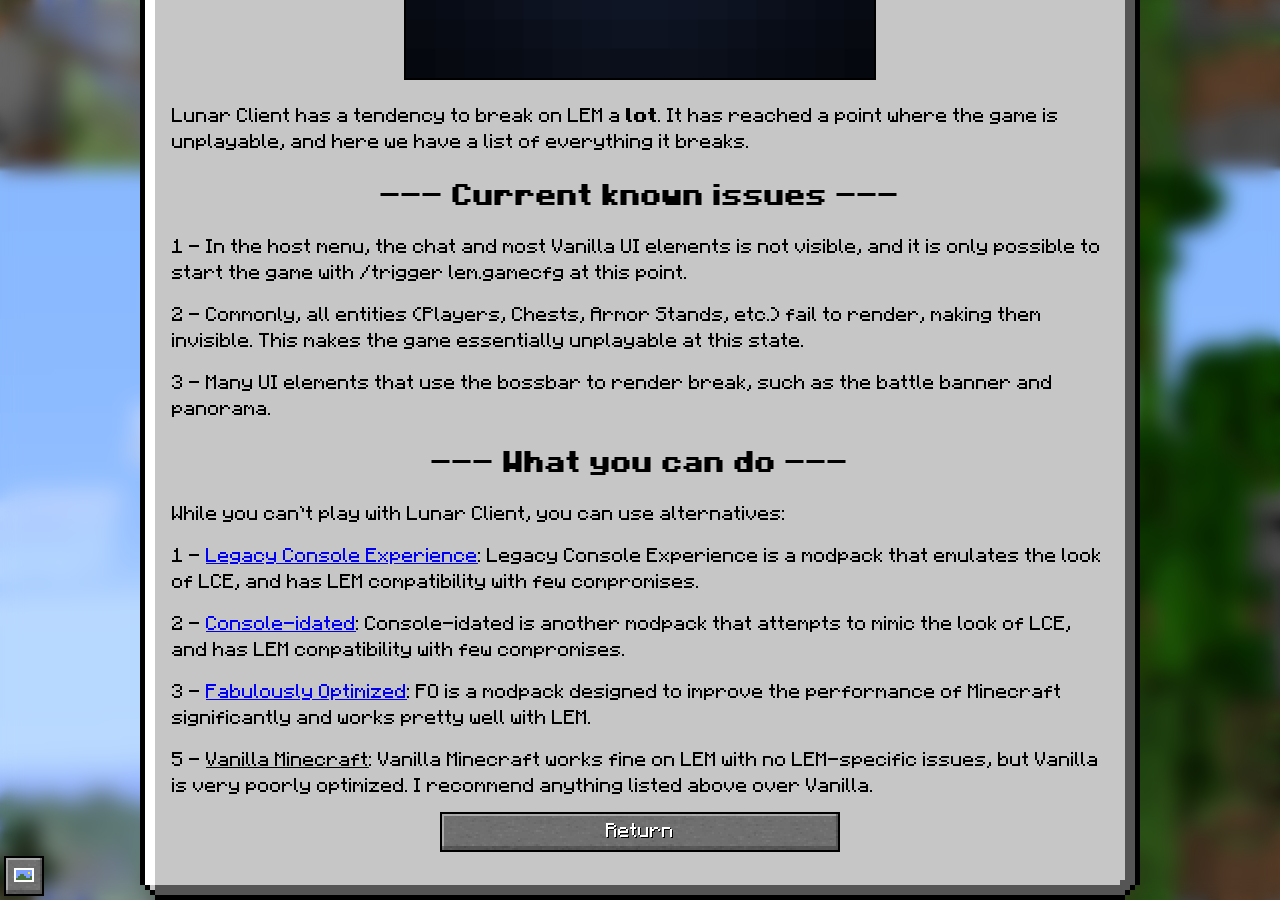
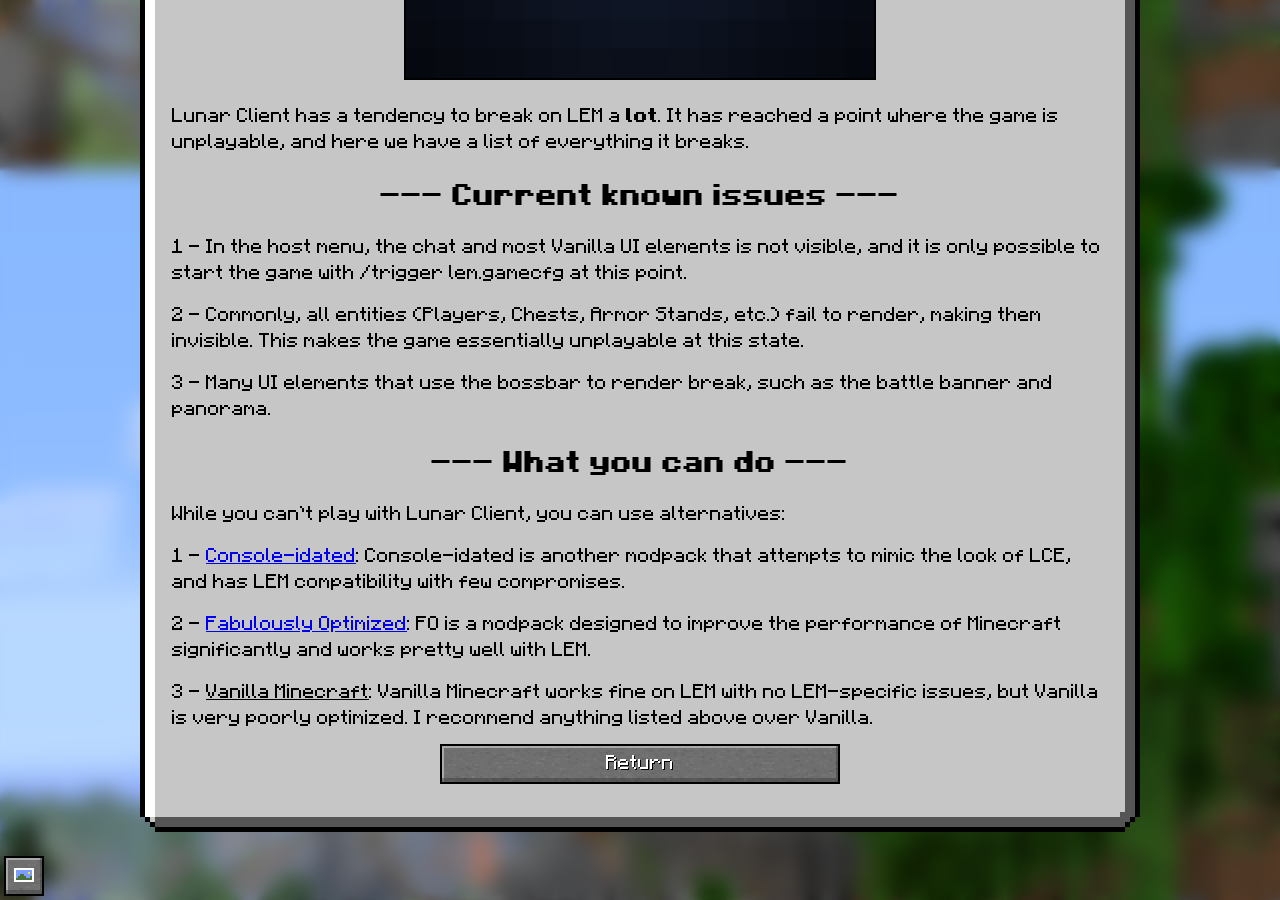
Before and after one commit to Legacy-Edition-Minigames/Website, a Jekyll site: the page built from _posts/faq/0000-1-1-lunar.markdown, in a window 1280 px wide and 900 px high, scrolled down 731 px. Built offline with Jekyll 4.4.1, drawn with Linux system fonts in a browser that asks for light colours; some web fonts are replaced.

Commit message:
Remove Legacy Console Experience from compatibility list

```diff
--- a/_posts/faq/0000-1-1-lunar.markdown
+++ b/_posts/faq/0000-1-1-lunar.markdown
@@ -22,12 +22,10 @@
 
   While you can't play with Lunar Client, you can use alternatives:
 
-  1 - [Legacy Console Experience](https://modrinth.com/modpack/legacy_console_experience): Legacy Console Experience is a modpack that emulates the look of LCE, and has LEM compatibility with few compromises.
+  1 - [Console-idated](https://modrinth.com/modpack/console-idated): Console-idated is another modpack that attempts to mimic the look of LCE, and has LEM compatibility with few compromises.
 
-  2 - [Console-idated](https://modrinth.com/modpack/console-idated): Console-idated is another modpack that attempts to mimic the look of LCE, and has LEM compatibility with few compromises.
+  2 - [Fabulously Optimized](https://fabulously-optimized.gitbook.io/modpack/readme/install-instructions): FO is a modpack designed to improve the performance of Minecraft significantly and works pretty well with LEM.
 
-  3 - [Fabulously Optimized](https://fabulously-optimized.gitbook.io/modpack/readme/install-instructions): FO is a modpack designed to improve the performance of Minecraft significantly and works pretty well with LEM.
-
-  5 - <u>Vanilla Minecraft</u>: Vanilla Minecraft works fine on LEM with no LEM-specific issues, but Vanilla is very poorly optimized. I recommend anything listed above over Vanilla.
+  3 - <u>Vanilla Minecraft</u>: Vanilla Minecraft works fine on LEM with no LEM-specific issues, but Vanilla is very poorly optimized. I recommend anything listed above over Vanilla.
 markdown: true
 ---
```
